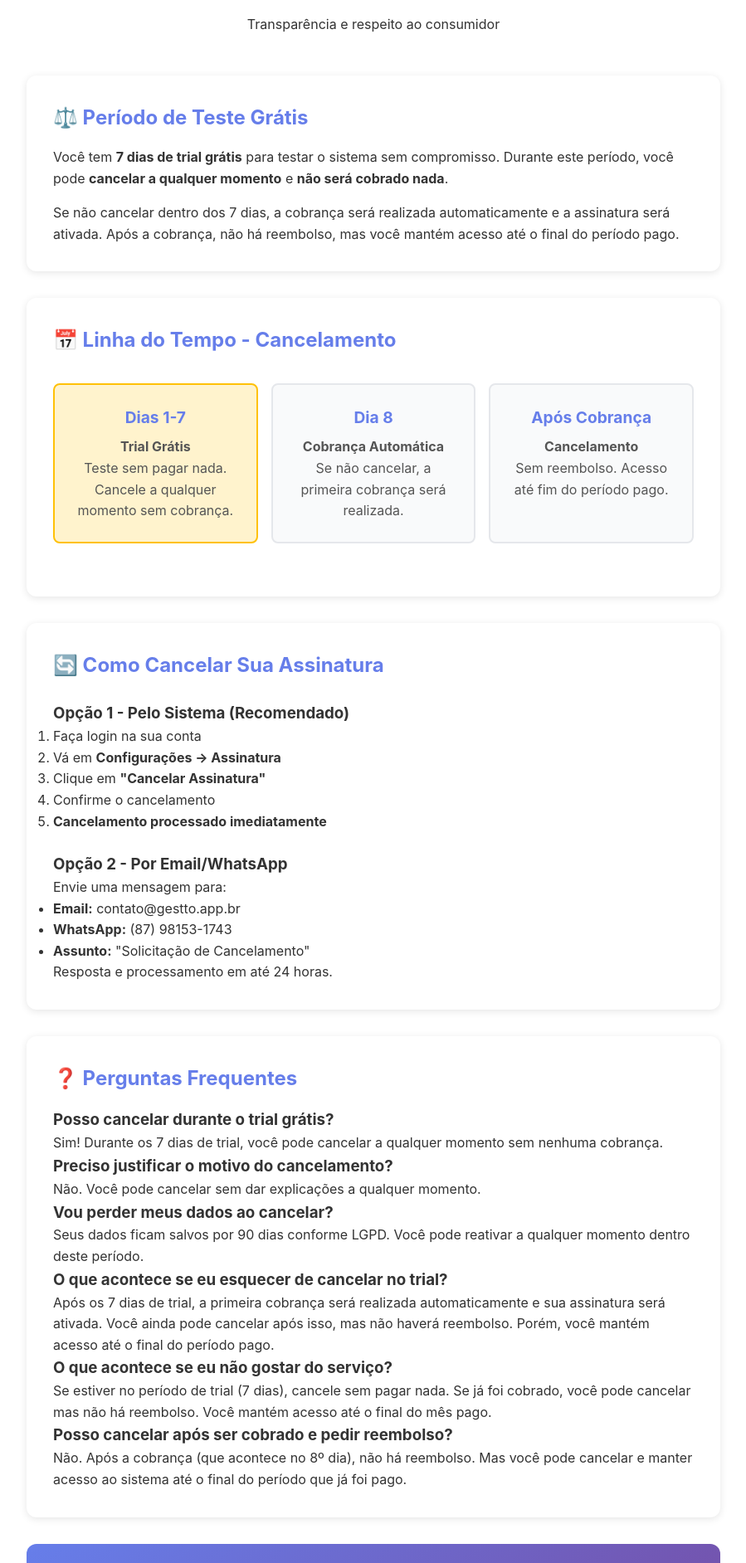
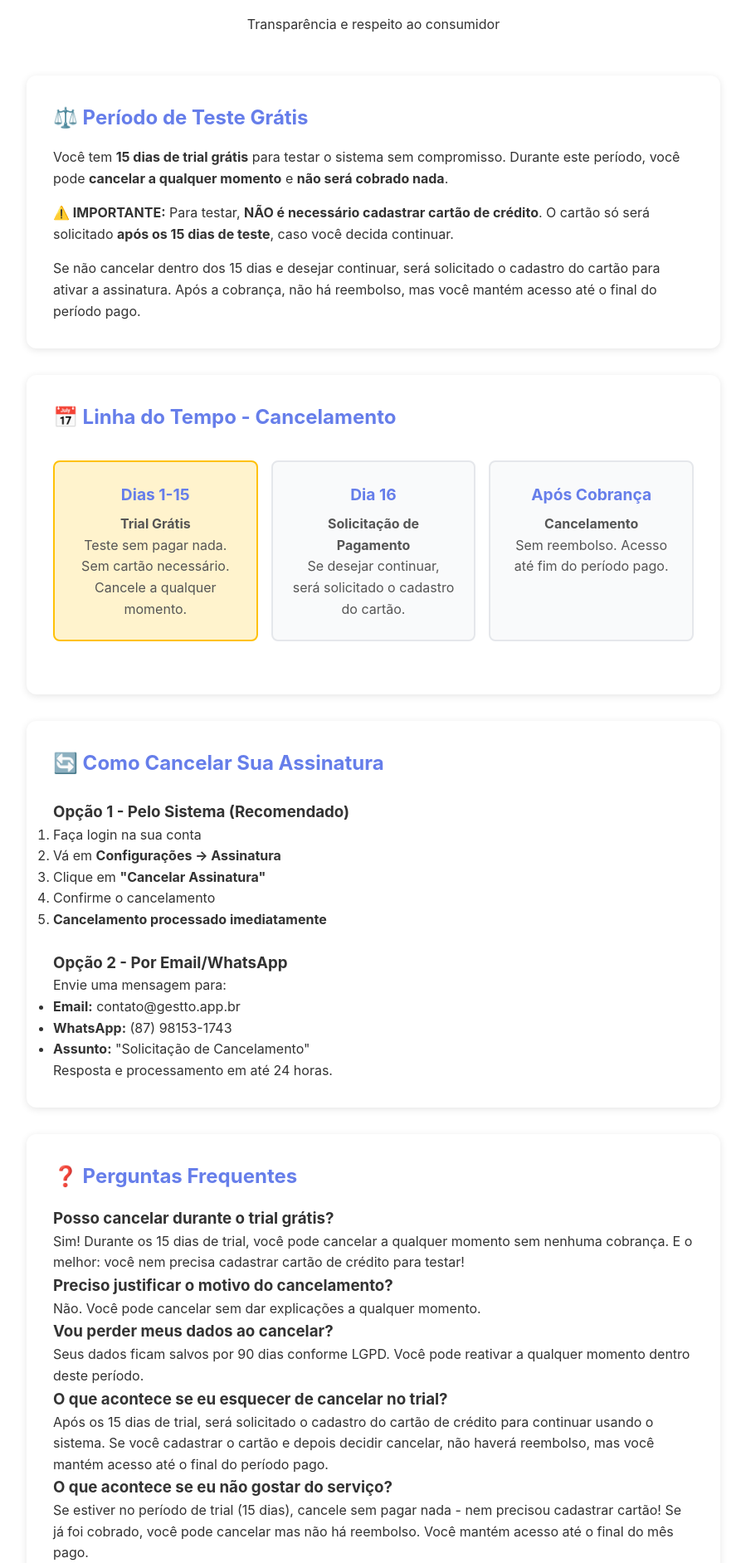
Before and after one commit to VanthuirMaia/Axio_Gestto, a Django app: page /politica-cancelamento/ in a window 1280 px wide. Shown: the part 220-2104 px from the top of the page at 83% size, without its empty margins (190-1089 px from the left). Run offline with Django 5.2, Linux system fonts and the light colour scheme; data comes from the database, SQL or seed files in the repository; parts of the project's set-up code (start-up, migrations or seed data) failed here and were passed over.

Commit message:
feat: Atualizar período de trial de 7 para 15 dias e adicionar avisos sobre não necessidade de cartão durante teste

```diff
--- a/landing/templates/landing/home.html
+++ b/landing/templates/landing/home.html
@@ -1217,7 +1217,7 @@
 
         <div style="text-align: center; margin-top: 3rem; padding: 2rem; background: var(--light-gray); border-radius: 12px;">
             <h3 style="margin-bottom: 1rem;">Todos os planos incluem:</h3>
-            <p>✅ Suporte técnico • ✅ Atualizações grátis • ✅ Sem taxa de setup • ✅ 7 dias de trial grátis</p>
+            <p>✅ Suporte técnico • ✅ Atualizações grátis • ✅ Sem taxa de setup • ✅ 15 dias de trial grátis • ✅ Sem cartão no teste</p>
         </div>
 
         <div style="text-align: center; margin-top: 2rem; padding: 3rem 2rem; background: var(--primary-gradient); border-radius: 12px; color: white; box-shadow: 0 8px 30px rgba(102, 126, 234, 0.3);">
--- a/landing/templates/landing/politica_cancelamento.html
+++ b/landing/templates/landing/politica_cancelamento.html
@@ -104,13 +104,17 @@
     <div class="policy-card">
         <h2>⚖️ Período de Teste Grátis</h2>
         <p>
-            Você tem <strong>7 dias de trial grátis</strong> para testar o sistema sem compromisso.
+            Você tem <strong>15 dias de trial grátis</strong> para testar o sistema sem compromisso.
             Durante este período, você pode <strong>cancelar a qualquer momento</strong> e
             <strong>não será cobrado nada</strong>.
         </p>
         <p style="margin-top: 1rem;">
-            Se não cancelar dentro dos 7 dias, a cobrança será realizada automaticamente
-            e a assinatura será ativada. Após a cobrança, não há reembolso, mas você mantém
+            <strong>⚠️ IMPORTANTE:</strong> Para testar, <strong>NÃO é necessário cadastrar cartão de crédito</strong>.
+            O cartão só será solicitado <strong>após os 15 dias de teste</strong>, caso você decida continuar.
+        </p>
+        <p style="margin-top: 1rem;">
+            Se não cancelar dentro dos 15 dias e desejar continuar, será solicitado o cadastro do cartão
+            para ativar a assinatura. Após a cobrança, não há reembolso, mas você mantém
             acesso até o final do período pago.
         </p>
     </div>
@@ -119,15 +123,15 @@
         <h2>📅 Linha do Tempo - Cancelamento</h2>
         <div class="timeline">
             <div class="timeline-item highlight">
-                <h3>Dias 1-7</h3>
+                <h3>Dias 1-15</h3>
                 <p><strong>Trial Grátis</strong></p>
-                <p>Teste sem pagar nada. Cancele a qualquer momento sem cobrança.</p>
+                <p>Teste sem pagar nada. Sem cartão necessário. Cancele a qualquer momento.</p>
             </div>
 
             <div class="timeline-item">
-                <h3>Dia 8</h3>
-                <p><strong>Cobrança Automática</strong></p>
-                <p>Se não cancelar, a primeira cobrança será realizada.</p>
+                <h3>Dia 16</h3>
+                <p><strong>Solicitação de Pagamento</strong></p>
+                <p>Se desejar continuar, será solicitado o cadastro do cartão.</p>
             </div>
 
             <div class="timeline-item">
@@ -164,7 +168,7 @@
         <h2>❓ Perguntas Frequentes</h2>
 
         <h3>Posso cancelar durante o trial grátis?</h3>
-        <p>Sim! Durante os 7 dias de trial, você pode cancelar a qualquer momento sem nenhuma cobrança.</p>
+        <p>Sim! Durante os 15 dias de trial, você pode cancelar a qualquer momento sem nenhuma cobrança. E o melhor: você nem precisa cadastrar cartão de crédito para testar!</p>
 
         <h3>Preciso justificar o motivo do cancelamento?</h3>
         <p>Não. Você pode cancelar sem dar explicações a qualquer momento.</p>
@@ -173,15 +177,15 @@
         <p>Seus dados ficam salvos por 90 dias conforme LGPD. Você pode reativar a qualquer momento dentro deste período.</p>
 
         <h3>O que acontece se eu esquecer de cancelar no trial?</h3>
-        <p>Após os 7 dias de trial, a primeira cobrança será realizada automaticamente e sua assinatura será ativada.
-        Você ainda pode cancelar após isso, mas não haverá reembolso. Porém, você mantém acesso até o final do período pago.</p>
+        <p>Após os 15 dias de trial, será solicitado o cadastro do cartão de crédito para continuar usando o sistema.
+        Se você cadastrar o cartão e depois decidir cancelar, não haverá reembolso, mas você mantém acesso até o final do período pago.</p>
 
         <h3>O que acontece se eu não gostar do serviço?</h3>
-        <p>Se estiver no período de trial (7 dias), cancele sem pagar nada. Se já foi cobrado,
+        <p>Se estiver no período de trial (15 dias), cancele sem pagar nada - nem precisou cadastrar cartão! Se já foi cobrado,
         você pode cancelar mas não há reembolso. Você mantém acesso até o final do mês pago.</p>
 
         <h3>Posso cancelar após ser cobrado e pedir reembolso?</h3>
-        <p>Não. Após a cobrança (que acontece no 8º dia), não há reembolso. Mas você pode cancelar
+        <p>Não. Após a cobrança (que acontece após o 15º dia, quando você cadastra o cartão), não há reembolso. Mas você pode cancelar
         e manter acesso ao sistema até o final do período que já foi pago.</p>
     </div>
 
```
Also changed, not shown: landing/templates/landing/termos_uso.html (+13 -8 lines).
